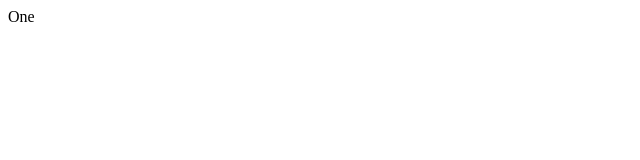
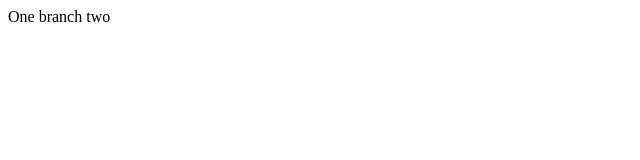
Before and after one commit to kshitizsri/gitadv123, a plain HTML site: page index.html in a window 1280 px wide. Shown: the full height of the page, 0-640 px from the left. Drawn offline with Linux system fonts and the light colour scheme.

Commit message:
Second Branch added

```diff
--- a/index.html
+++ b/index.html
@@ -8,5 +8,7 @@
 </head>
 <body>
     One
+
+    branch two
 </body>
 </html>
```
